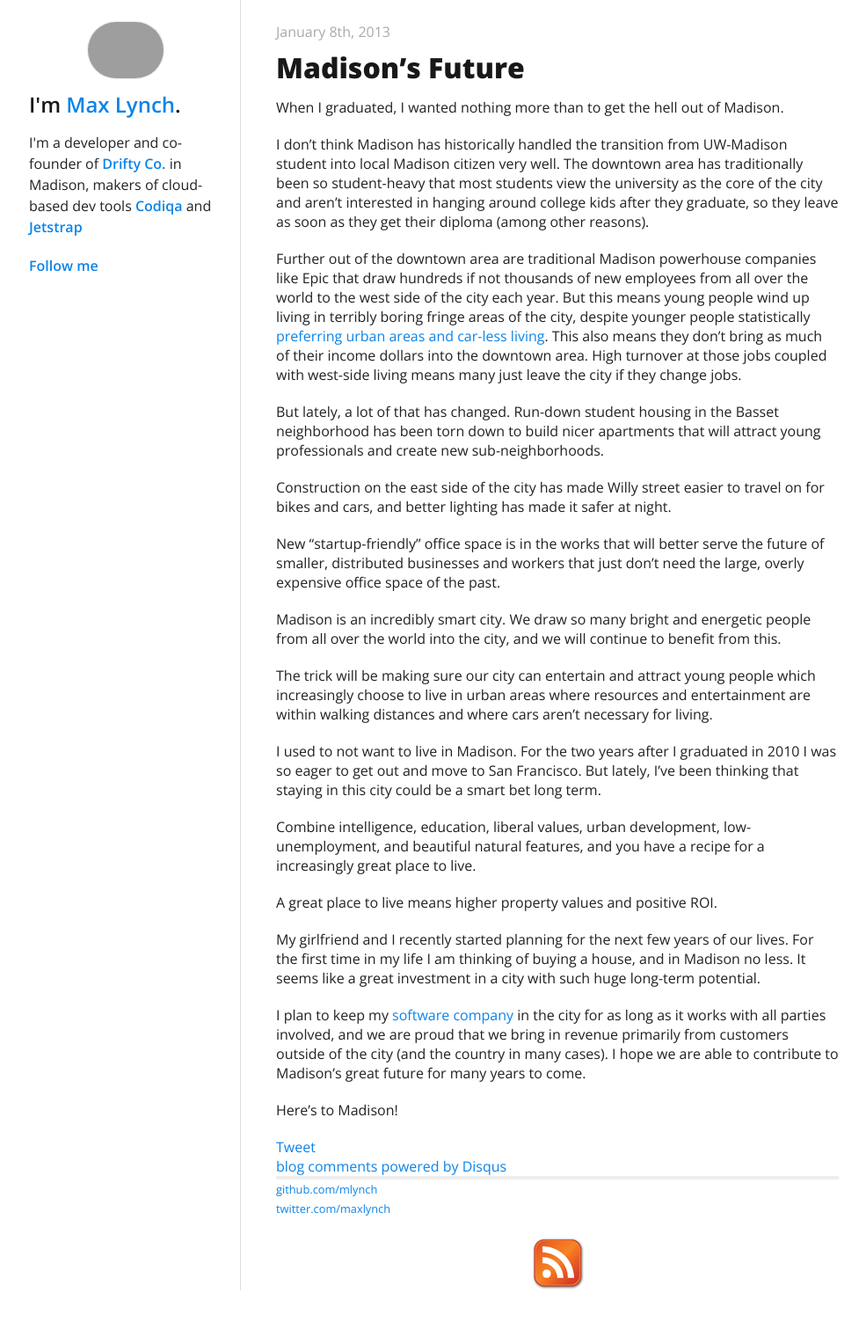
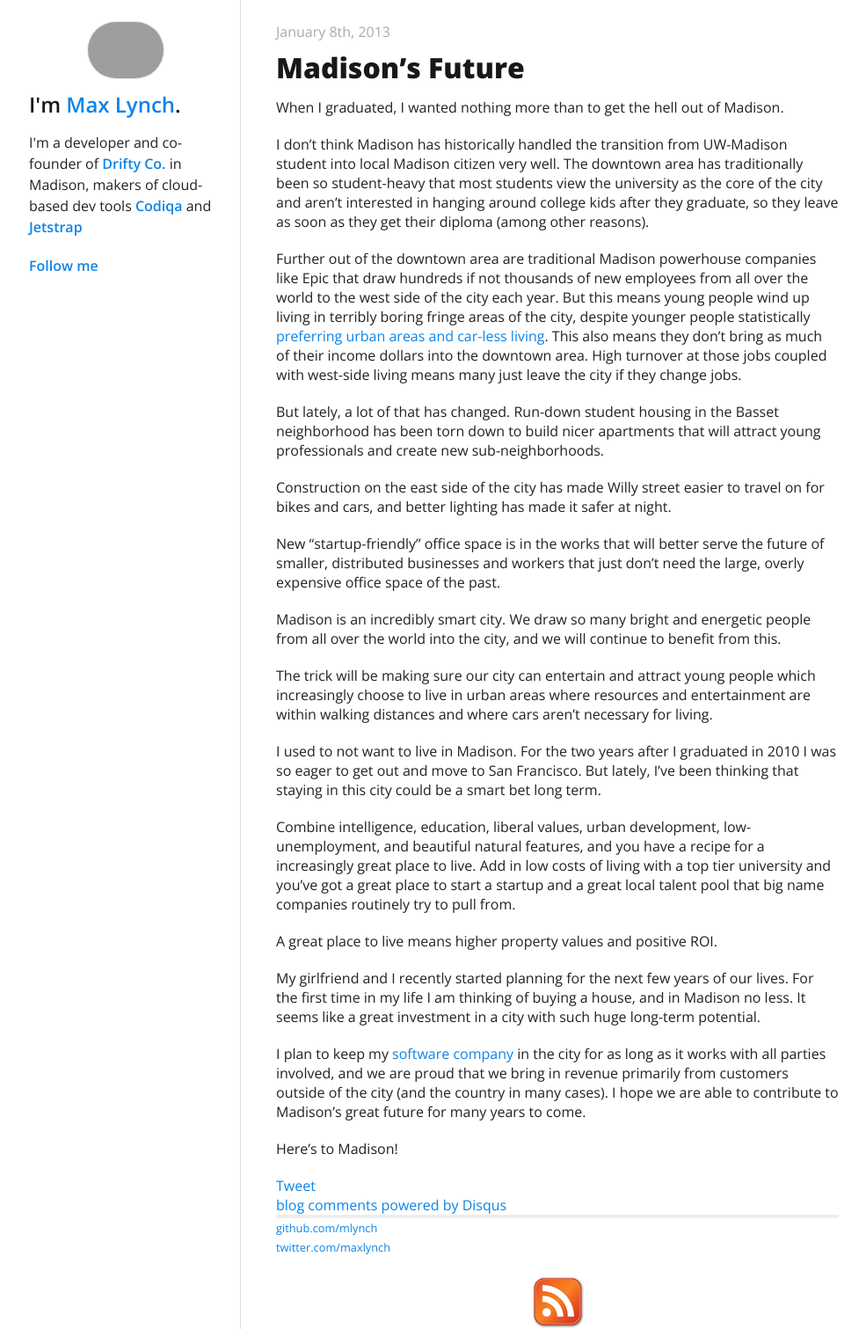
Before and after one commit to mlynch/mlynch.github.com, a Jekyll site: the page built from _posts/2013-01-08-madison.markdown, in a window 1280 px wide. Shown: the whole page at 88% size, without its empty margins (137-1122 px from the left). Built offline with Jekyll 4.4.1, drawn with Linux system fonts in a browser that asks for light colours; nearby versions of some CDN libraries; Markdown is read by kramdown in place of the engine named in the settings; comment, search, counter and statistics services are not loaded; before the commit the page ends 1467 px from its top, so only the background shows below that; grey boxes are pictures that could not be loaded.

Commit message:
Talent pool

```diff
--- a/_posts/2013-01-08-madison.markdown
+++ b/_posts/2013-01-08-madison.markdown
@@ -32,7 +32,7 @@ The trick will be making sure our city can entertain and attract young people wh
 
 I used to not want to live in Madison. For the two years after I graduated in 2010 I was so eager to get out and move to San Francisco. But lately, I've been thinking that staying in this city could be a smart bet long term.
 
-Combine intelligence, education, liberal values, urban development, low-unemployment, and beautiful natural features, and you have a recipe for a increasingly great place to live.
+Combine intelligence, education, liberal values, urban development, low-unemployment, and beautiful natural features, and you have a recipe for a increasingly great place to live. Add in low costs of living with a top tier university and you've got a great place to start a startup and a great local talent pool that big name companies routinely try to pull from.
 
 A great place to live means higher property values and positive ROI.
 
```
